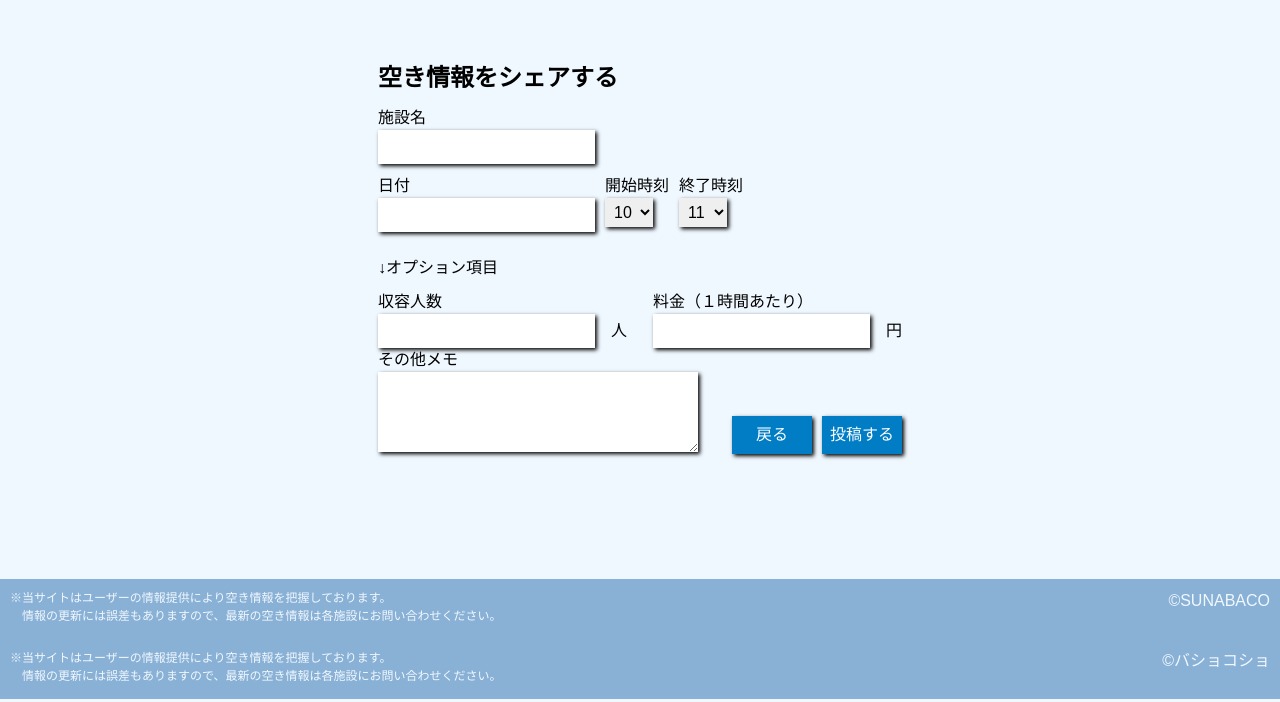
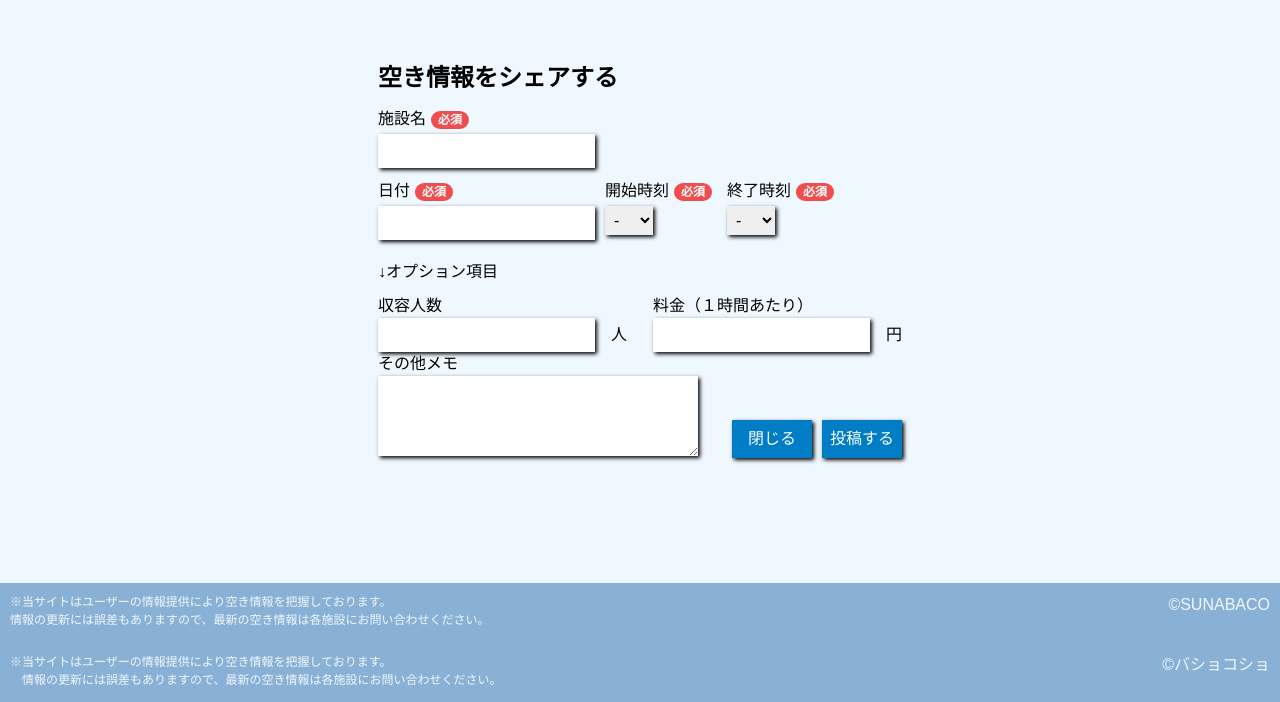
Before and after one commit to fts-unit/basyokosyo, a Flask app: page /add in a window 1280 px wide. Shown: the part 60-762 px from the top of the page. Run offline with Flask 2, Linux system fonts and the light colour scheme; some libraries are stand-ins or nearby versions.

Commit message:
一時保存5

```diff
--- a/static/css/style.css
+++ b/static/css/style.css
@@ -86,6 +86,7 @@ input[type="submit"]:hover {
     background-color: white;
     box-shadow: none;
 }
+
 #btn-share {
     text-align: center;
     display: block;
@@ -164,6 +165,41 @@ td a:hover{
     width: 320px;
     height: 80px;
 }
+input[type="button"] {
+    margin-left: 10px;
+    padding: 5px;
+    width: 5em;
+    color: white;
+    background-color: #007DC5;
+    border: 2px solid #007DC5;
+    box-shadow: 2px 2px 4px #000;
+}
+input[type="button"]:hover {
+    color: #007DC5;
+    background-color: white;
+    box-shadow: none;
+}
+label{
+    display: block;
+}
+label.required::after {
+    content: "必須";
+    background-color: #f04e4e;
+    color: #fff;
+    font-size: 12px;
+    font-weight: bold;
+    min-width: 10px;
+    padding: 3px 7px;
+    margin: 5px 5px;
+    line-height: 1;
+    vertical-align: middle;
+    white-space: nowrap;
+    text-align: center;
+    border-radius: 10px;
+    display: inline-block;
+}
+
+
 
 /* 詳細画面 */
 .detail-container {
--- a/templates/add.html
+++ b/templates/add.html
@@ -6,17 +6,28 @@
         <div class="add-form-container">
             <form action="/add" method="post">
                 <div class="form-parts form-spaceinfo">
-                    <p>施設名</p>
-                    <input type="text" name="space" id="add-space">
+                    <label class="required" for="add-space">施設名</label>
+                    <input type="text" name="space" id="add-space" required>
                 </div>
                 <div class="form-parts form-datetime">
                     <div class="form-left">
-                        <p>日付</p>
-                        <input type="text" name="date" id="add-date">
+                        <label class="required" for="add-date">日付</label>
+                        <input type="text" name="date" id="add-date" required>
                     </div>
                     <div class="form-right">
-                        <p>開始時刻</p>
-                        <select name="start_time" id="start_time">
+                        <label class="required" for="start_time">開始時刻</label>
+                        <select name="start_time" id="start_time" required>
+                                <option value="">-</option>
+                                <option value="0">0</option>
+                                <option value="1">1</option>
+                                <option value="2">2</option>
+                                <option value="3">3</option>
+                                <option value="4">4</option>
+                                <option value="5">5</option>
+                                <option value="6">6</option>
+                                <option value="7">7</option>
+                                <option value="8">8</option>
+                                <option value="9">9</option>
                                 <option value="10">10</option>
                                 <option value="11">11</option>
                                 <option value="12">12</option>
@@ -28,11 +39,26 @@
                                 <option value="18">18</option>
                                 <option value="19">19</option>
                                 <option value="20">20</option>
+                                <option value="21">21</option>
+                                <option value="22">22</option>
+                                <option value="23">23</option>
                         </select>
                     </div>
                     <div class="form-right">
-                        <p>終了時刻</p>
-                        <select name="end_time" id="end_time">
+                        <label class="required" for="end_time">終了時刻</label>
+                        <select name="end_time" id="end_time" required>
+                            <option value="">-</option>
+                            <option value="0">0</option>
+                            <option value="1">1</option>
+                            <option value="2">2</option>
+                            <option value="3">3</option>
+                            <option value="4">4</option>
+                            <option value="5">5</option>
+                            <option value="6">6</option>
+                            <option value="7">7</option>
+                            <option value="8">8</option>
+                            <option value="9">9</option>
+                            <option value="10">10</option>
                             <option value="11">11</option>
                             <option value="12">12</option>
                             <option value="13">13</option>
@@ -44,6 +70,8 @@
                             <option value="19">19</option>
                             <option value="20">20</option>
                             <option value="21">21</option>
+                            <option value="22">22</option>
+                            <option value="23">23</option>
                         </select>
                     </div>
                 </div>
@@ -68,7 +96,7 @@
                     <textarea name="memo" id="add-memo"></textarea>
 
                     <input type="submit" value="投稿する" class="add-btn">
-                    <input type="submit" value="戻る" class="return-btn">
+                    <input type="button" value="閉じる" onClick="history.back()"  class="return-btn">
 
                 </div>
             </form>
@@ -78,7 +106,7 @@
     <footer>
         <div class="notice">
             <p>※当サイトはユーザーの情報提供により空き情報を把握しております。</p>
-            <p>　情報の更新には誤差もありますので、最新の空き情報は各施設にお問い合わせください。</p>
+            <p>情報の更新には誤差もありますので、最新の空き情報は各施設にお問い合わせください。</p>
         </div>
         <div class="copy">
             &copy;SUNABACO
```
Also changed, not shown: bk.db, 1 other file. Lines whose indentation alone changed are shown as unchanged.
